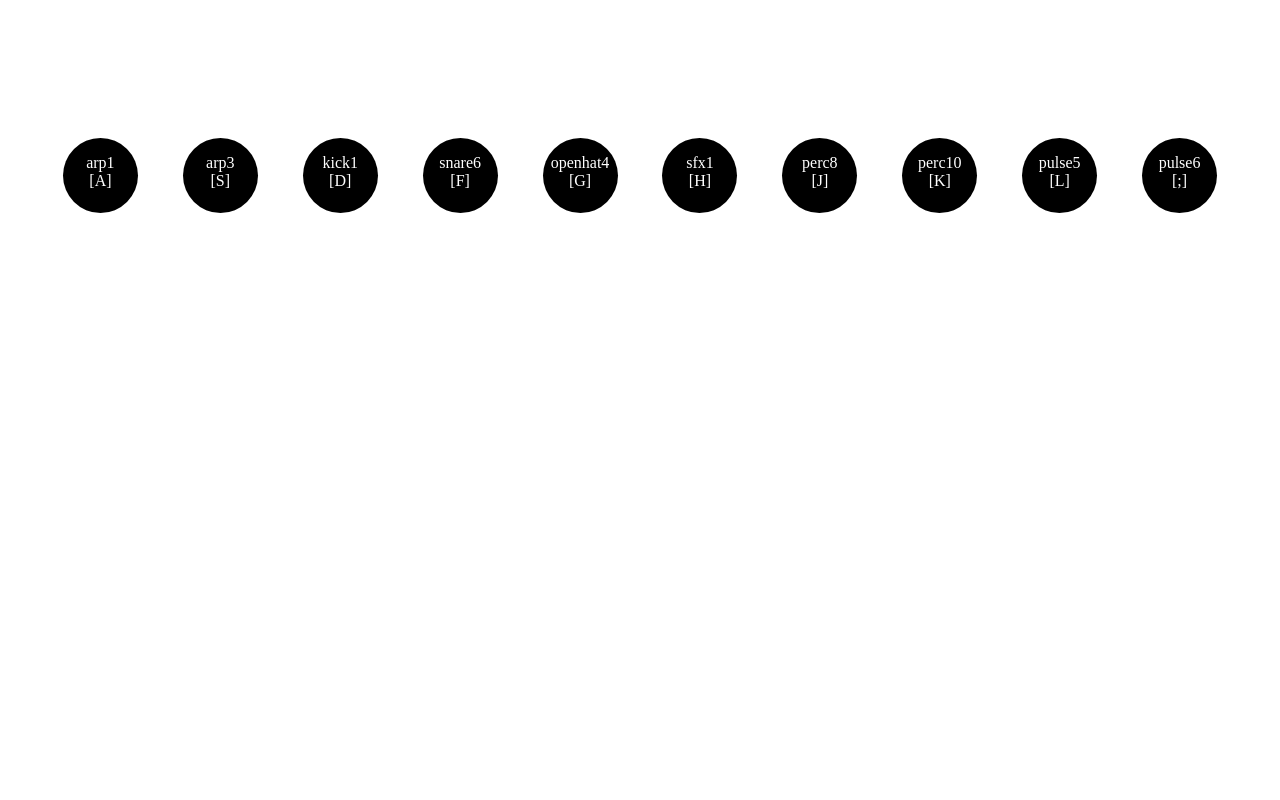
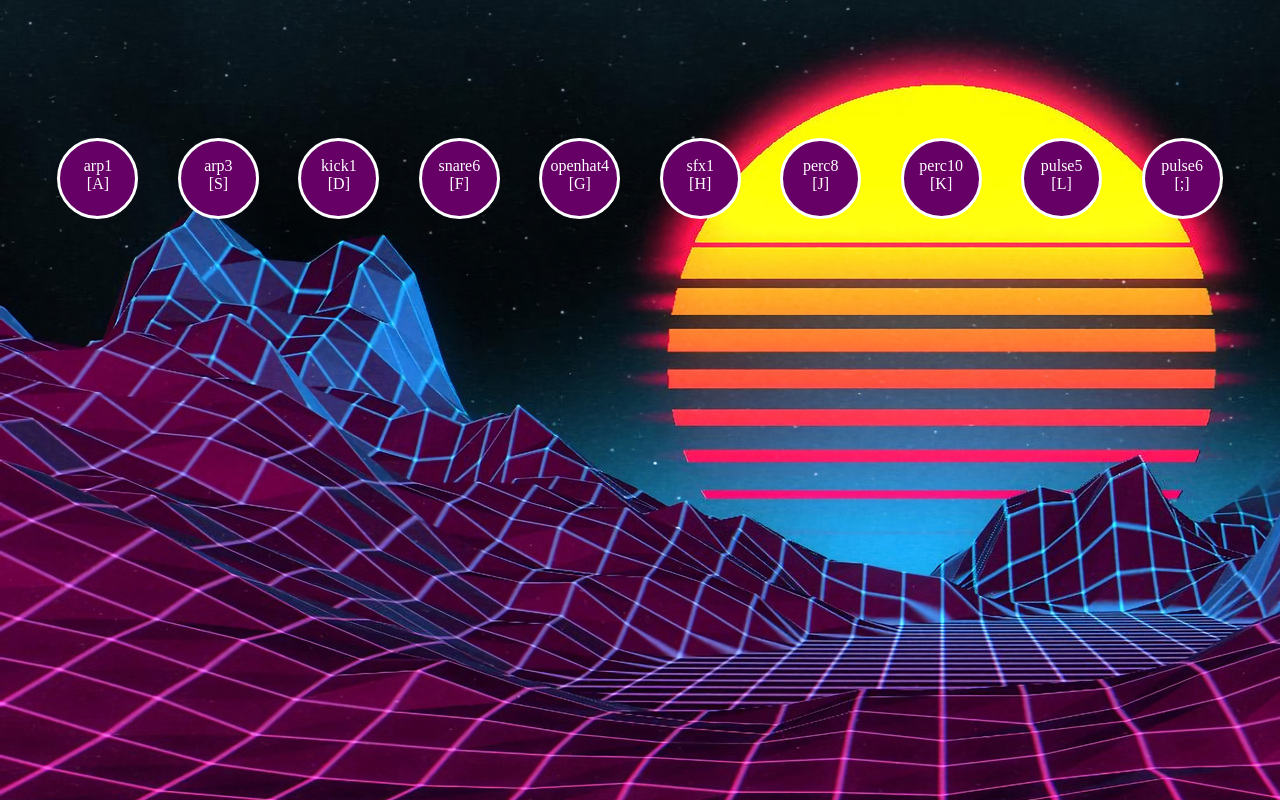
Before and after one commit to jamiepompei/game-boy-drum-machine, a plain HTML site: page index.html in a window 1280 px wide. Drawn offline with Linux system fonts and the light colour scheme.

Commit message:
added button styling and background image

```diff
--- a/index.html
+++ b/index.html
@@ -7,7 +7,8 @@
         <script src="index.js" defer></script>
         <title>Game Boy Drum Machine</title>
     </head>
-    <body>
+    <body style="background-image: url('BPB Game Boy Drum Kit/bkgimg/retro-sunrise-4k-ps-1920x1080.jpg');">
+        <div>
             <div class = "instrument">
                 <div data-sample="arp1" class="sound"><p>arp1<br>[A]</p></div>
                 <div data-sample="arp3" class="sound"><p>arp3<br>[S]</p></div>
@@ -19,6 +20,7 @@
                 <div data-sample="perc10" class="sound"><p>perc10<br>[K]</p></div>
                 <div data-sample="pulse5" class="sound"><p>pulse5<br>[L]</p></div>
                 <div data-sample="pulse6" class="sound"><p>pulse6<br>[;]</p></div>
+            </div>
         </div>
 
         <audio id="arp1" src="samples/arp (1).wav"></audio>
--- a/style.css
+++ b/style.css
@@ -1,9 +1,11 @@
 body{
+
     margin-top: 10%;
     padding: 10px;
 }
 
 .instrument{
+
     display: flex;
     flex-direction: row;
     justify-content: space-evenly;
@@ -12,8 +14,10 @@ body{
 .sound{
     height: 75px;
     width: 75px;
-    background-color: black;
+    border: solid white;
+    background-color: #660066;
     border-radius: 50%;
+
 }
 
 p{
```
Also changed, not shown: BPB Game Boy Drum Kit/bkgimg/retro-sunrise-4k-ps-1920x1080.jpg (added). Lines whose indentation alone changed are shown as unchanged.
